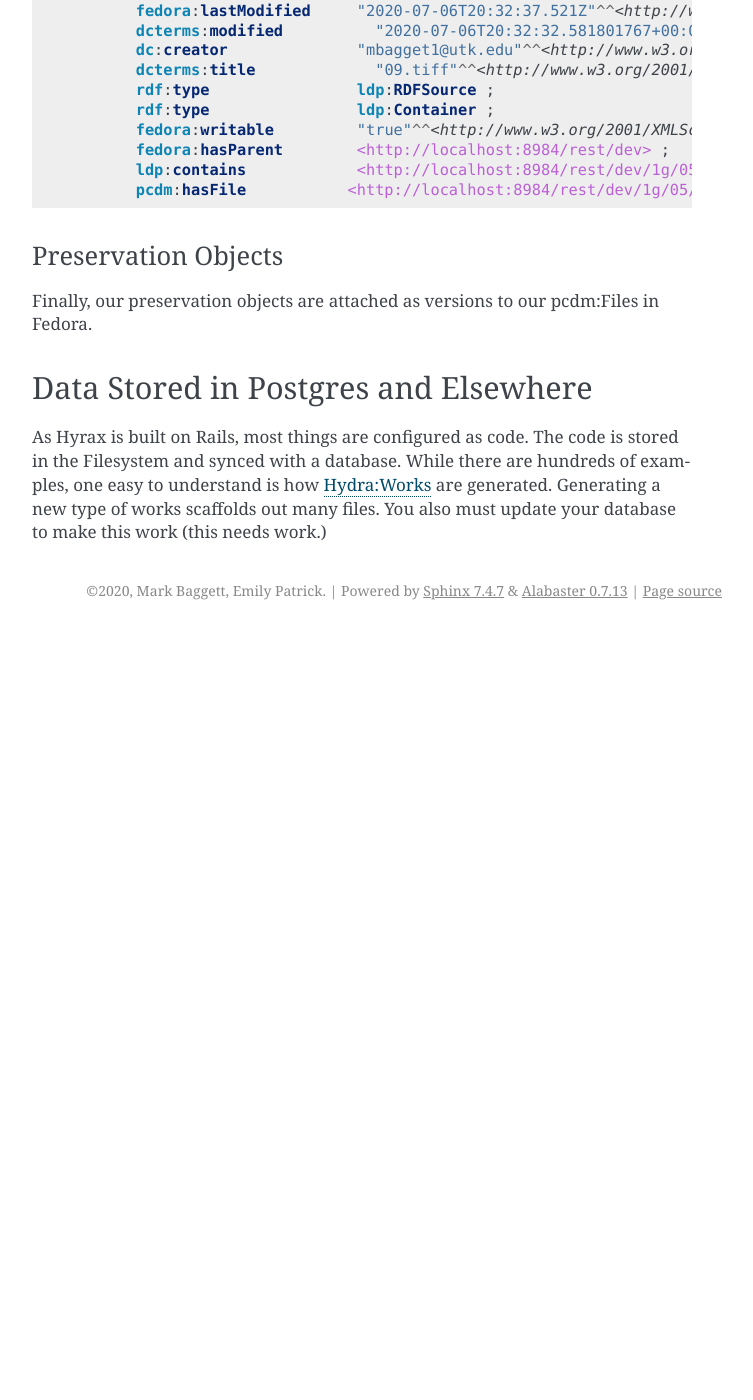
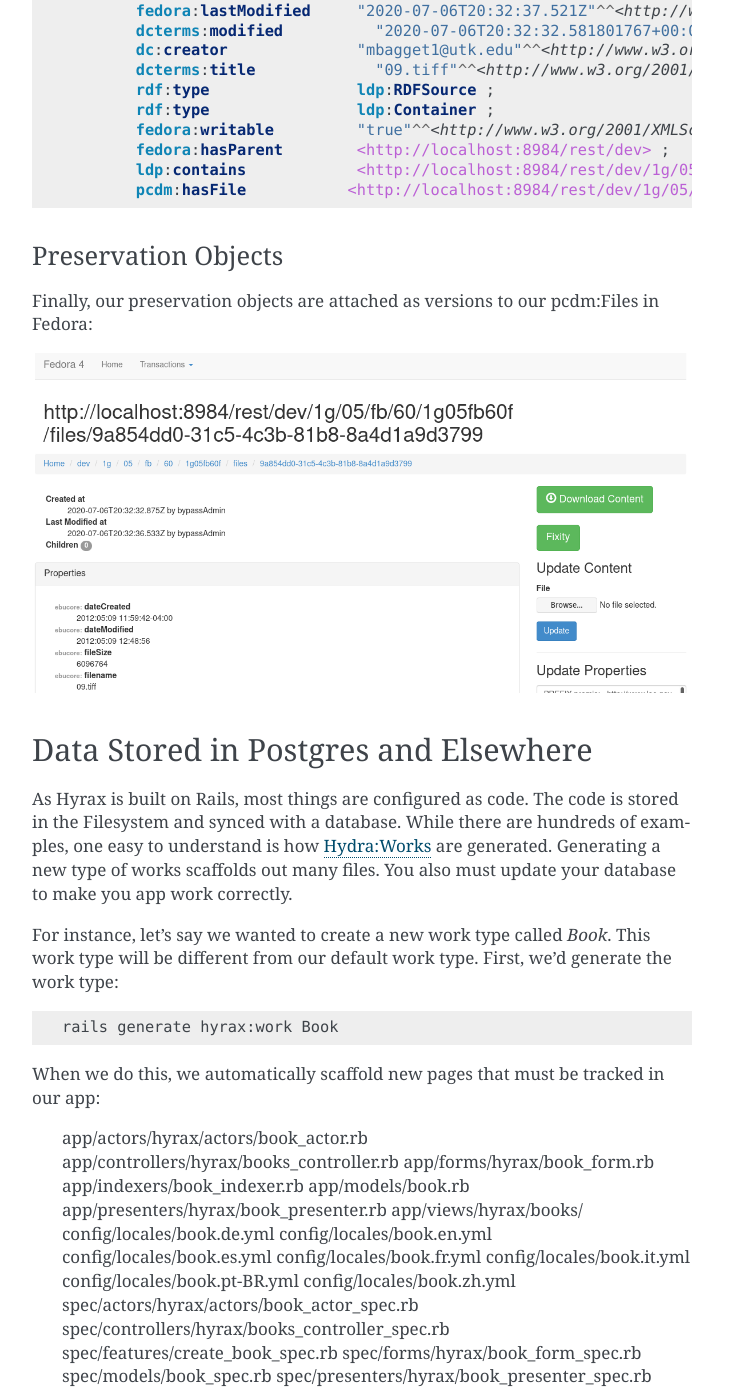
Before and after one commit to markpbaggett/utk_hyrax_review_docs, a Sphinx documentation site: the page built from docs/source/reference_materials/0_object_modelling_and_data_storage.rst, in a window 1280 px wide and 1400 px high, scrolled down 13188 px. Shown: the whole window, without its empty margins (388-1141 px from the left). Built offline with Sphinx 7.4.7, drawn with Linux system fonts in a browser that asks for light colours; before the commit the page ends 13818 px from its top, so only the background shows below that; some of the changed text lies outside the part shown.

Commit message:
Finish diagrams.

```diff
--- a/docs/source/reference_materials/0_object_modelling_and_data_storage.rst
+++ b/docs/source/reference_materials/0_object_modelling_and_data_storage.rst
@@ -659,7 +659,9 @@ Like other forms of metadata, Fedora also contains our administrative metadata a
 Preservation Objects
 ====================
 
-Finally, our preservation objects are attached as versions to our pcdm:Files in Fedora.
+Finally, our preservation objects are attached as versions to our pcdm:Files in Fedora:
+
+.. image:: ../images/download_file.png
 
 
 Data Stored in Postgres and Elsewhere
@@ -667,4 +669,43 @@ Data Stored in Postgres and Elsewhere
 
 As Hyrax is built on Rails, most things are configured as code.  The code is stored in the Filesystem and synced with a
 database.  While there are hundreds of examples, one easy to understand is how Hydra:Works are generated.  Generating a
-new type of works scaffolds out many files.  You also must update your database to make this work (this needs work.)
+new type of works scaffolds out many files.  You also must update your database to make you app work correctly.
+
+For instance, let's say we wanted to create a new work type called `Book`.  This work type will be different from our
+default work type. First, we'd generate the work type:
+
+.. code-block:: shell
+
+    rails generate hyrax:work Book
+
+When we do this, we automatically scaffold new pages that must be tracked in our app:
+
+    app/actors/hyrax/actors/book_actor.rb
+    app/controllers/hyrax/books_controller.rb
+    app/forms/hyrax/book_form.rb
+    app/indexers/book_indexer.rb
+    app/models/book.rb
+    app/presenters/hyrax/book_presenter.rb
+    app/views/hyrax/books/
+    config/locales/book.de.yml
+    config/locales/book.en.yml
+    config/locales/book.es.yml
+    config/locales/book.fr.yml
+    config/locales/book.it.yml
+    config/locales/book.pt-BR.yml
+    config/locales/book.zh.yml
+    spec/actors/hyrax/actors/book_actor_spec.rb
+    spec/controllers/hyrax/books_controller_spec.rb
+    spec/features/create_book_spec.rb
+    spec/forms/hyrax/book_form_spec.rb
+    spec/models/book_spec.rb
+    spec/presenters/hyrax/book_presenter_spec.rb
+
+We also inject code into our `config/initializers/hyrax.rb` file:
+
+.. code-block:: ruby
+
+    # Injected via `rails g hyrax:work Image`
+    config.register_curation_concern :image
+    # Injected via `rails g hyrax:work Book`
+    config.register_curation_concern :book
```
Also changed, not shown: docs/source/images/download_file.png (added).
